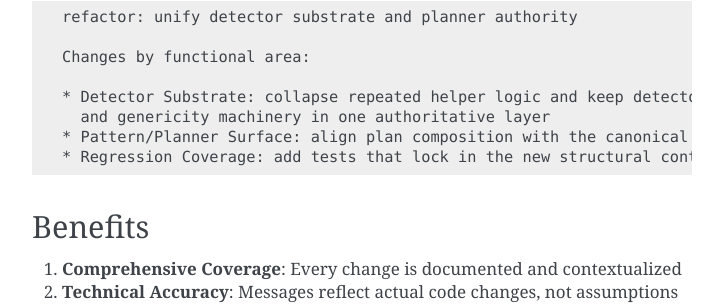
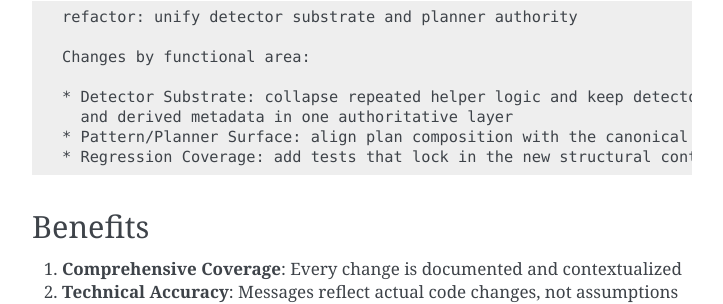
Before and after one commit to OpenHCSDev/NominalRefactorAdvisor, a Sphinx documentation site: the page built from docs/source/development/compositional_commit_message_generation.rst, in a window 1280 px wide and 900 px high, scrolled down 2096 px. Shown: the part 252-556 px from the top of the window, without its empty margins (388-1111 px from the left). Built offline with Sphinx 7.4.7, drawn with Linux system fonts in a browser that asks for light colours.

Commit message:
Remove dead detector genericity surface

```diff
--- a/docs/source/_ext/catalog_generation.py
+++ b/docs/source/_ext/catalog_generation.py
@@ -104,7 +104,6 @@ def _render_detector_catalog(detector_types: tuple[type[IssueDetector], ...]) ->
         "     - Finding title",
         "     - Class",
         "     - Base",
-        "     - Genericity",
     ]
     for detector_type in detector_types:
         finding_spec = _finding_spec(detector_type)
@@ -123,7 +122,6 @@ def _render_detector_catalog(detector_types: tuple[type[IssueDetector], ...]) ->
                 ),
                 f"     - ``{detector_type.__name__}``",
                 f"     - ``{_detector_base_name(detector_type)}``",
-                f"     - ``{detector_type.genericity}``",
             ]
         )
     lines.extend(["", "Detectors", "---------", ""])
@@ -142,7 +140,6 @@ def _render_detector_catalog(detector_types: tuple[type[IssueDetector], ...]) ->
                     else ":Pattern: Unknown"
                 ),
                 f":Base: ``{_detector_base_name(detector_type)}``",
-                f":Genericity: ``{detector_type.genericity}``",
                 f":Reference: :doc:`detector_reference/{detector_type.detector_id}`",
                 f":Summary: {_detector_summary(detector_type)}",
                 "",
@@ -188,7 +185,6 @@ def _render_detector_reference_page(detector_type: type[IssueDetector]) -> str:
         "",
         f":Detector ID: ``{detector_type.detector_id}``",
         f":Base: ``{_detector_base_name(detector_type)}``",
-        f":Genericity: ``{detector_type.genericity}``",
         f":Implementation module: ``{detector_type.__module__}``",
         "",
         f"{_detector_summary(detector_type)}",
--- a/docs/source/development/compositional_commit_message_generation.rst
+++ b/docs/source/development/compositional_commit_message_generation.rst
@@ -103,7 +103,7 @@ Step 5: Synthesize Final Message
    Changes by functional area:
 
    * Detector Substrate: collapse repeated helper logic and keep detector registration
-     and genericity machinery in one authoritative layer
+     and derived metadata in one authoritative layer
    * Pattern/Planner Surface: align plan composition with the canonical pattern metadata
    * Regression Coverage: add tests that lock in the new structural contracts
 
```
Also changed, not shown: 2 other files.
